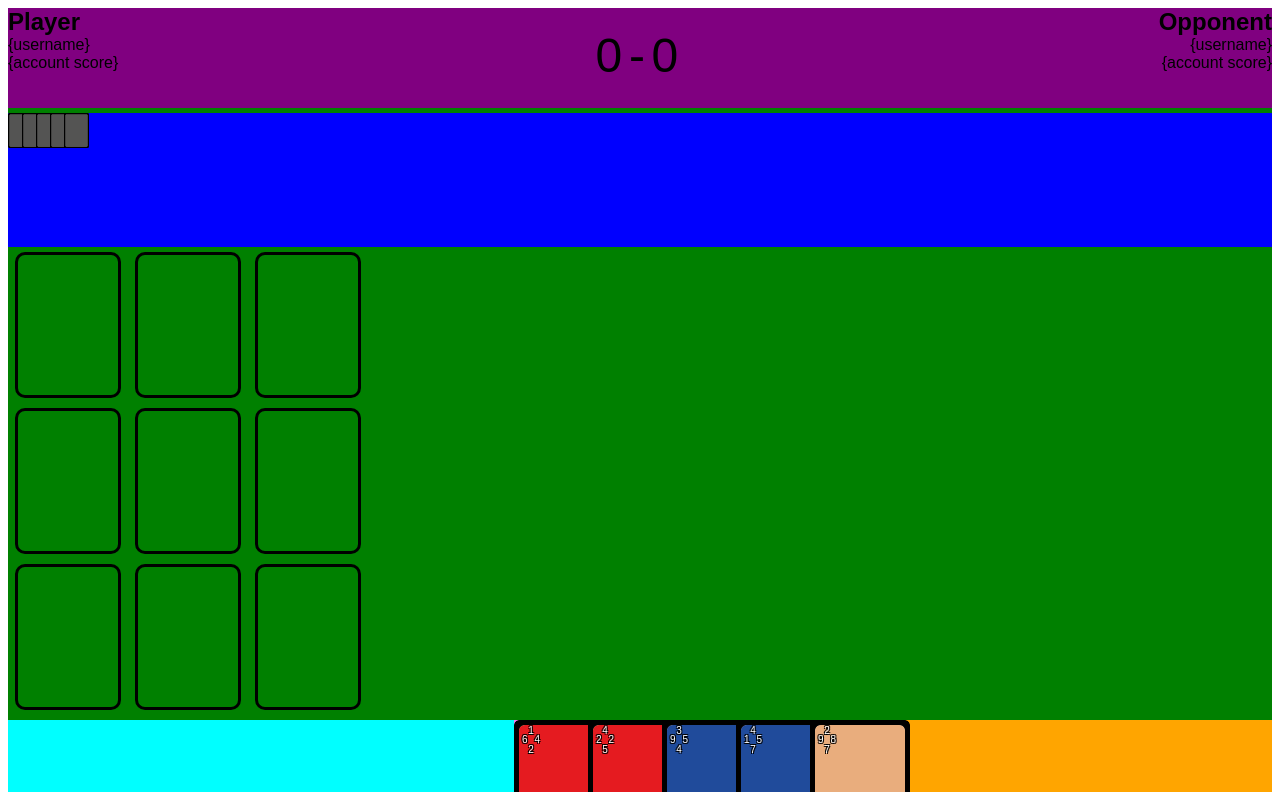
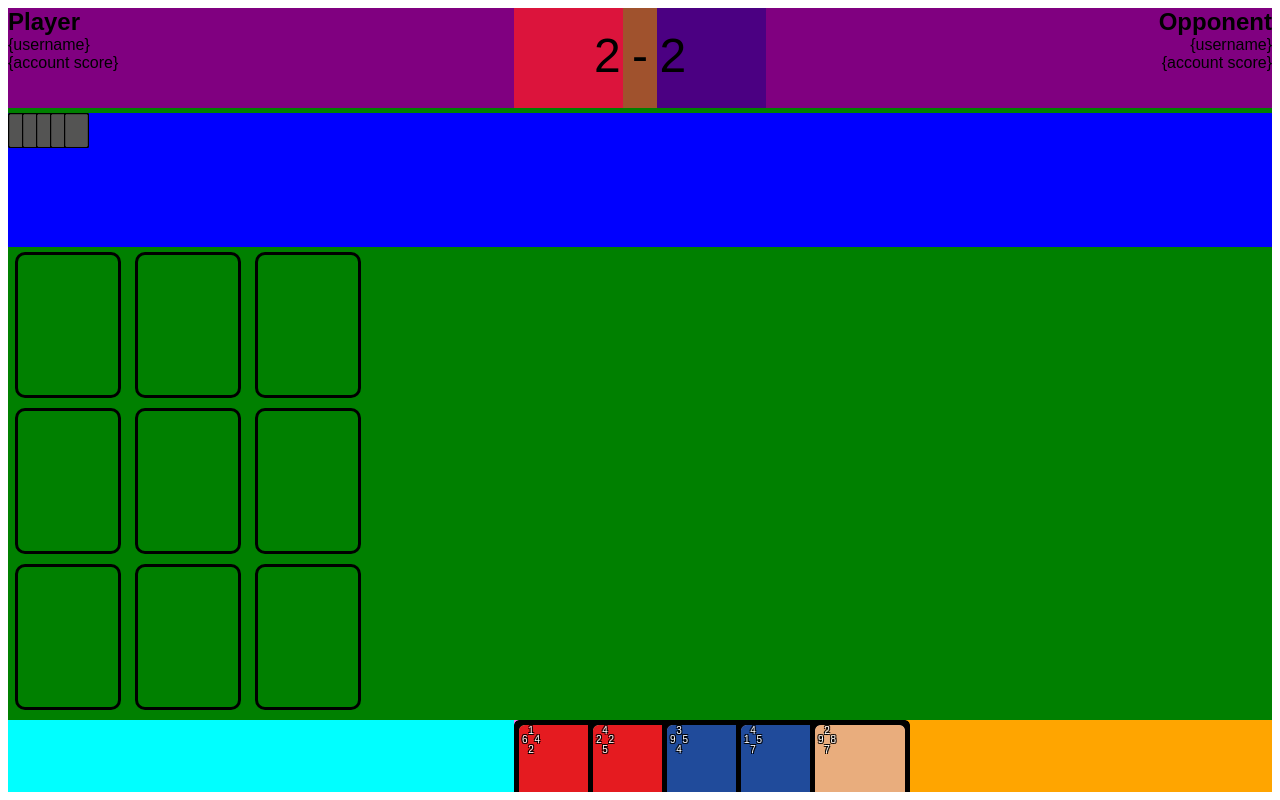
Before and after one commit to omosborne/javascript-card-game, a plain HTML site: page index.html in a window 1280 px wide. Drawn offline with Linux system fonts and the light colour scheme.

Commit message:
Changed score padding from divider to pl and op scores.

```diff
--- a/board.css
+++ b/board.css
@@ -121,6 +121,10 @@ body, html {
     width: 20%;
     height: 100%;
     font-size: 300%;
+    display: flex;
+    flex-direction: row;
+    background-color: green;
+
 }
 
 #pl_score {
@@ -129,22 +133,26 @@ body, html {
     line-height: 200%;
     width: 43%;
     text-align: right;
+    background-color: crimson;
+    padding-right: 2px;
 }
 
 #op_score {
-    float: left;
+    float: right;
     height: 100%;
     line-height: 200%;
     width: 43%;
+    background-color: indigo;
+    padding-left: 2px;
 }
 
 #dv_score {
     float: left;
-    width: 10%;
+    width: 14%;
     height: 100%;
     line-height: 200%;
     text-align: center;
-    padding: 0 2px 2px;
+    background-color: sienna;
 }
 
 .title {
```
Also changed, not shown: index.html (+2 -2 lines).
